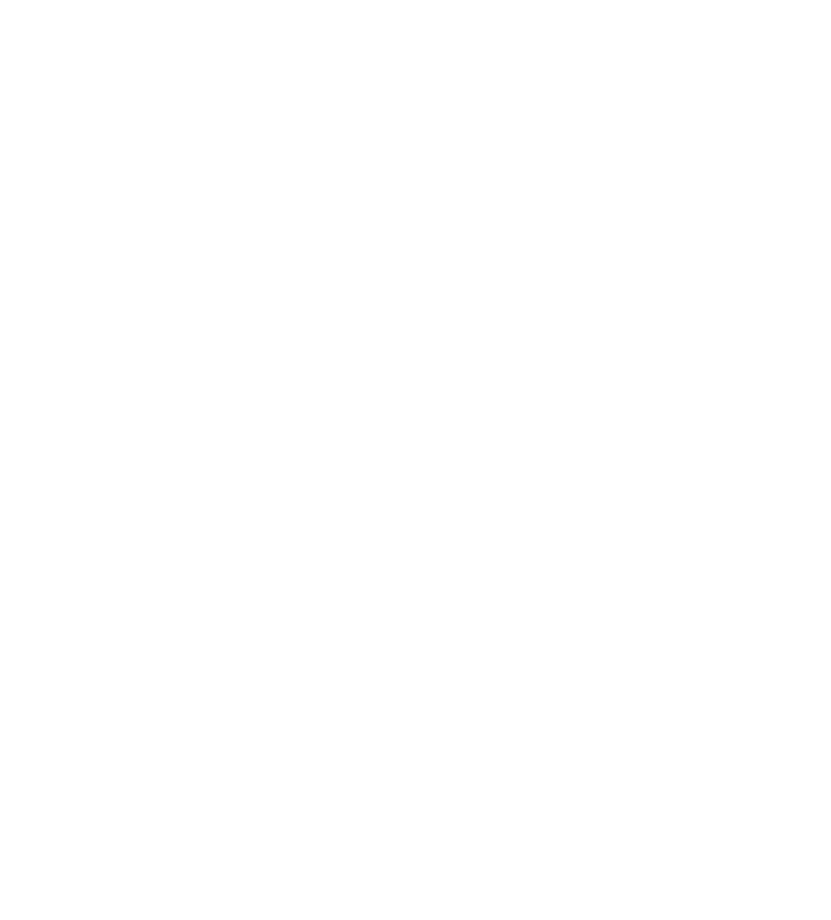
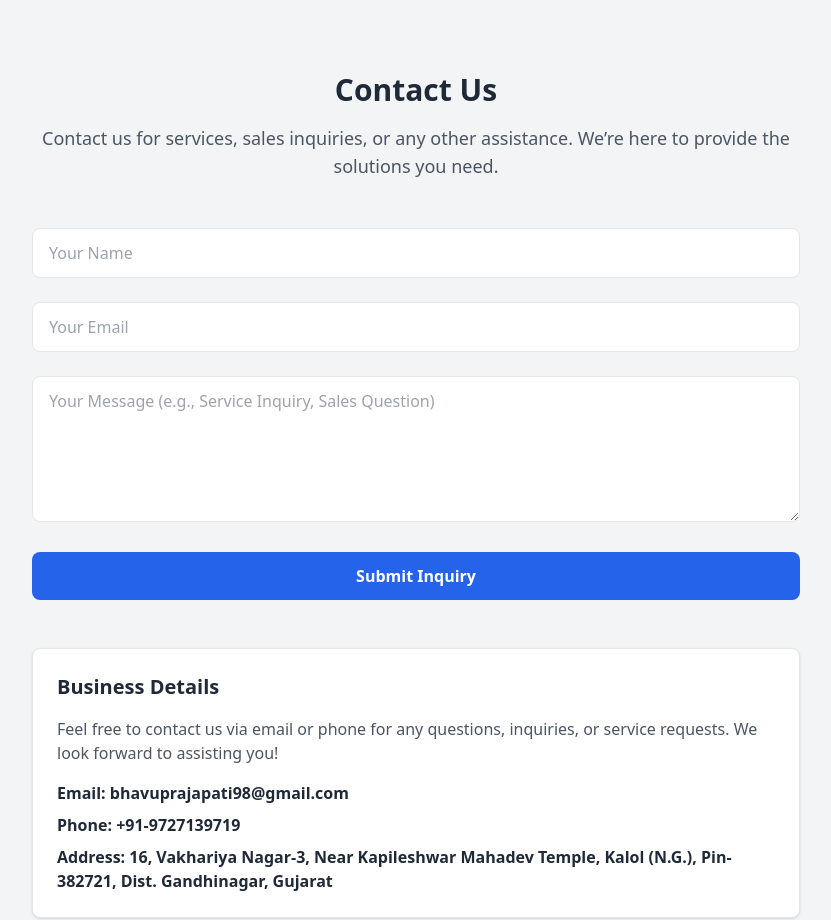
Before and after one commit to Krunal2206/ClientBusinessWebsite, a Next.js app: page / in a window 1280 px wide. Shown: the part 1880-2800 px from the top of the page, without its empty margins (224-1055 px from the left). Before the commit the page ends 1820 px from the top, so only its background shows below. Built offline with nearby package versions, Linux system fonts and the light colour scheme.

Commit message:
ContactUs and Footer

```diff
--- a/app/page.js
+++ b/app/page.js
@@ -1,4 +1,6 @@
 import AboutSection from "@/components/AboutSection";
+import ContactUsSection from "@/components/ContactUs";
+import Footer from "@/components/Footer";
 import HeroSection from "@/components/HeroSection";
 import ServicesSection from "@/components/ServicesSection";
 import Image from "next/image";
@@ -9,6 +11,8 @@
       <HeroSection />
       <ServicesSection />
       <AboutSection />
+      <ContactUsSection />
+      <Footer />
     </div>
   );
 }
--- /dev/null
+++ b/components/ContactUs.js
@@ -0,0 +1,72 @@
+export default function ContactUsSection() {
+    return (
+      <section id="contact" className="py-16 bg-gray-100">
+        <div className="container mx-auto px-4 text-center">
+          {/* Heading */}
+          <h2 className="text-3xl font-bold text-gray-800">Contact Us</h2>
+          <p className="mt-4 text-lg text-gray-600 max-w-3xl mx-auto">
+            Contact us for services, sales inquiries, or any other assistance. We’re here to provide the solutions you need.
+          </p>
+
+          {/* Contact Form */}
+          <div className="mt-12 max-w-3xl mx-auto">
+            <form className="grid grid-cols-1 gap-6">
+              {/* Name Field */}
+              <div>
+                <input
+                  type="text"
+                  placeholder="Your Name"
+                  className="w-full px-4 py-3 border rounded-lg text-gray-800 focus:outline-none focus:ring-2 focus:ring-blue-600"
+                />
+              </div>
+
+              {/* Email Field */}
+              <div>
+                <input
+                  type="email"
+                  placeholder="Your Email"
+                  className="w-full px-4 py-3 border rounded-lg text-gray-800 focus:outline-none focus:ring-2 focus:ring-blue-600"
+                />
+              </div>
+
+              {/* Message Field */}
+              <div>
+                <textarea
+                  rows="5"
+                  placeholder="Your Message (e.g., Service Inquiry, Sales Question)"
+                  className="w-full px-4 py-3 border rounded-lg text-gray-800 focus:outline-none focus:ring-2 focus:ring-blue-600"
+                ></textarea>
+              </div>
+
+              {/* Submit Button */}
+              <div>
+                <button
+                  type="submit"
+                  className="w-full px-6 py-3 bg-blue-600 text-white font-semibold rounded-lg hover:bg-blue-700 transition"
+                >
+                  Submit Inquiry
+                </button>
+              </div>
+            </form>
+          </div>
+
+          {/* Business Details */}
+          <div className="mt-12 max-w-3xl mx-auto text-left bg-white p-6 border rounded-lg shadow">
+            <h3 className="text-xl font-semibold text-gray-800">Business Details</h3>
+            <p className="mt-4 text-gray-600">
+              Feel free to contact us via email or phone for any questions, inquiries, or service requests. We look forward to assisting you!
+            </p>
+            <p className="mt-4 text-gray-800 font-semibold">
+              <span className="font-bold">Email:</span> bhavuprajapati98@gmail.com
+            </p>
+            <p className="mt-2 text-gray-800 font-semibold">
+              <span className="font-bold">Phone:</span> +91-9727139719
+            </p>
+            <p className="mt-2 text-gray-800 font-semibold">
+              <span className="font-bold">Address:</span> 16, Vakhariya Nagar-3, Near Kapileshwar Mahadev Temple, Kalol (N.G.), Pin-382721, Dist. Gandhinagar, Gujarat
+            </p>
+          </div>
+        </div>
+      </section>
+    );
+  }
--- /dev/null
+++ b/components/Footer.js
@@ -0,0 +1,11 @@
+export default function Footer() {
+    return (
+      <footer className="bg-blue-800 text-white py-4">
+        <div className="container mx-auto text-center">
+          <p className="text-sm">
+            © {new Date().getFullYear()} H & E Computer Sales & Services. All rights reserved.
+          </p>
+        </div>
+      </footer>
+    );
+  }
--- a/components/HeroSection.js
+++ b/components/HeroSection.js
@@ -2,12 +2,24 @@
     return (
       <section className="relative bg-gradient-to-r from-[#00c6ff] to-[#0072ff] py-16 mt-16">
         <div className="container mx-auto flex flex-col items-center justify-center px-4 text-center text-white">
+          {/* Main Heading */}
           <h1 className="text-4xl font-bold sm:text-5xl lg:text-6xl">
             Welcome to H & E Computer Sales & Services
           </h1>
+
+          {/* Subheading */}
           <p className="mt-4 text-lg sm:text-xl lg:text-2xl max-w-3xl">
             Innovating your tech experience with hardware solutions, licensed software, networking, CCTV systems, and more.
           </p>
+
+          {/* Motto */}
+          <div className="mt-8">
+            <p className="text-xl sm:text-2xl lg:text-3xl font-semibold italic tracking-wide">
+              Innovate. Integrate. Inspire.
+            </p>
+          </div>
+
+          {/* Call to Action Buttons */}
           <div className="mt-6 flex space-x-4">
             <a
               href="#services"
@@ -25,4 +37,4 @@
         </div>
       </section>
     );
-}
+  }
```
